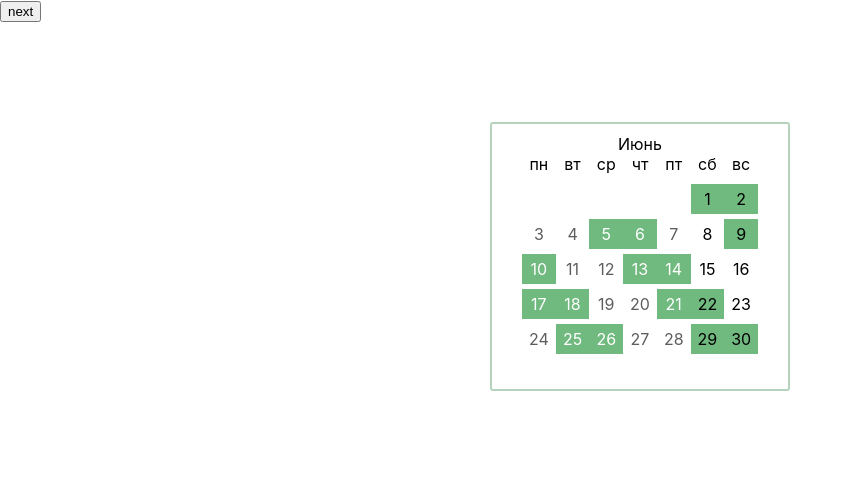
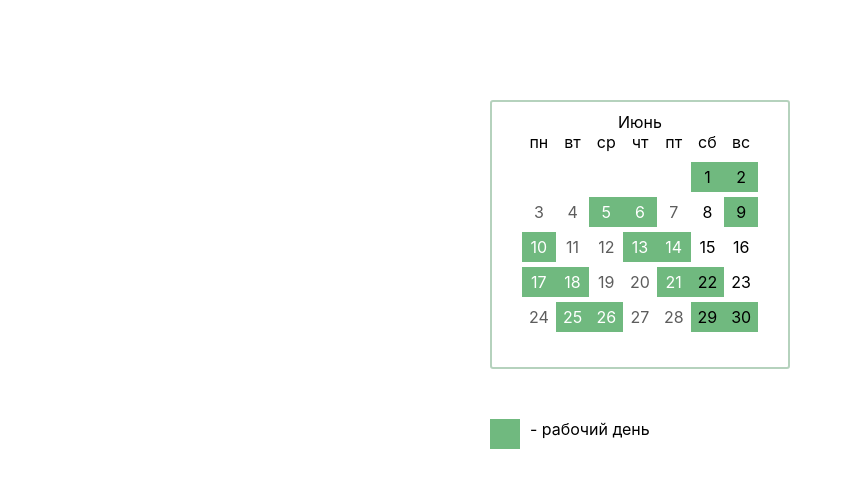
Before and after one commit to blazerius54/timetable, a React (Create React App) app: page / in a window 1280 px wide. Shown: the top 488 px of the page, without its empty margins (0-853 px from the left). Built offline with nearby package versions, Linux system fonts and the light colour scheme.

Commit message:
develop/legend comp

```diff
--- a/src/App.js
+++ b/src/App.js
@@ -1,5 +1,6 @@
 import React, { useState, useEffect } from 'react';
 import { months } from './data';
+import Legend from './components/Legend';
 
 function App() {
   const [currentDate, setCurrentDate] = useState(new Date());
@@ -53,7 +54,6 @@ function App() {
 
   return (
     <>
-      <button onClick={switchMonth}>next</button>
       <div className="calendar-wrapper">
         <div className="month-main">{months[currentDate.getMonth()].rus}</div>
         <div className="days-name">
@@ -74,7 +74,7 @@ function App() {
                 return (
                   <div
                     key={day}
-                    className={`day ${workDay && 'workDay'}
+                    className={`day ${workDay && 'work-day'}
                     ${(weekDay == 0 || weekDay == 6) && 'week-end'}`}
                   >
                     {day}
@@ -85,6 +85,7 @@ function App() {
             })}
         </div>
       </div>
+      <Legend />
     </>
   );
 }
--- /dev/null
+++ b/src/components/Legend/index.js
@@ -0,0 +1,12 @@
+import React from 'react';
+
+function Legend() {
+  return (
+    <div className="legend-wrapper">
+      <div className="work-day-label work-day" />
+      <p>- рабочий день</p>
+    </div>
+  );
+}
+
+export default Legend;
--- a/src/index.css
+++ b/src/index.css
@@ -20,9 +20,17 @@ p {
   margin: 0;
 }
 
+#root {
+  width: 300px;
+  display: flex;
+  flex-direction: column;
+  align-items: flex-start;
+  margin: 50px auto;
+}
+
 .calendar-wrapper {
-  width: 300px;
-  margin: 100px auto;
+  width: 100%;
+  margin: 50px auto;
   display: flex;
   flex-direction: column;
   border: 2px solid #b5d2bd;
@@ -56,7 +64,7 @@ p {
   cursor: pointer;
 }
 
-.workDay {
+.work-day {
   background: #70b97f;
   color: #fff;
 }
@@ -76,3 +84,14 @@ p {
 .week-end {
   color: #000;
 }
+
+.legend-wrapper {
+  display: flex;
+  align-items: flex-start;
+}
+
+.work-day-label {
+  width: 30px;
+  height: 30px;
+  margin-right: 10px;
+}
```
